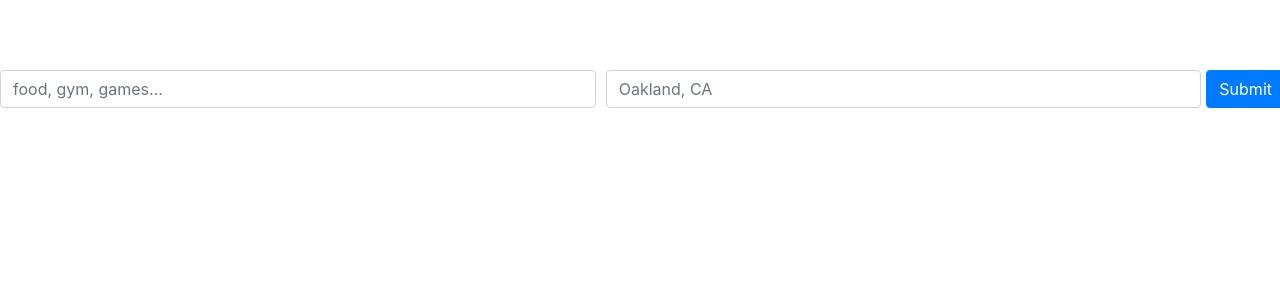
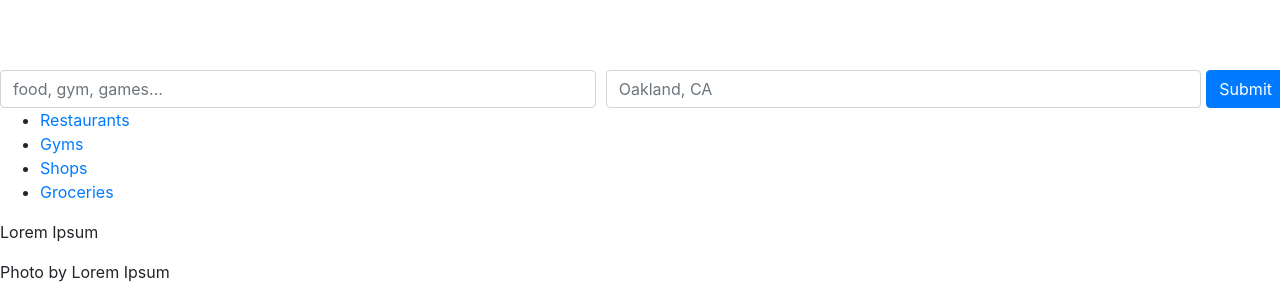
Before and after one commit to Guillermo-Martin/yelp-clone, a React (Create React App) app: page / in a window 1280 px wide. Shown: the part 1786-2086 px from the top of the page. Before the commit the page ends 1894 px from the top, so only its background shows below. Built offline with nearby package versions, Linux system fonts and the light colour scheme.

Commit message:
Add links and create styles.css for SearchSection component

```diff
--- a/src/components/SearchSection/index.js
+++ b/src/components/SearchSection/index.js
@@ -34,6 +34,18 @@ function SearchSection() {
         </Form.Row>
       </Form>
 
+      {/* Links */}
+      <ul>
+        <li><a href="#">Restaurants</a></li>
+        <li><a href="#">Gyms</a></li>
+        <li><a href="#">Shops</a></li>
+        <li><a href="#">Groceries</a></li>
+      </ul>
+
+      {/* Image Credit */}
+      <p>Lorem Ipsum</p>
+      <p>Photo by Lorem Ipsum</p>
+
     </div>
   );
 }
```
Also changed, not shown: src/components/SearchSection/styles.css (added).
